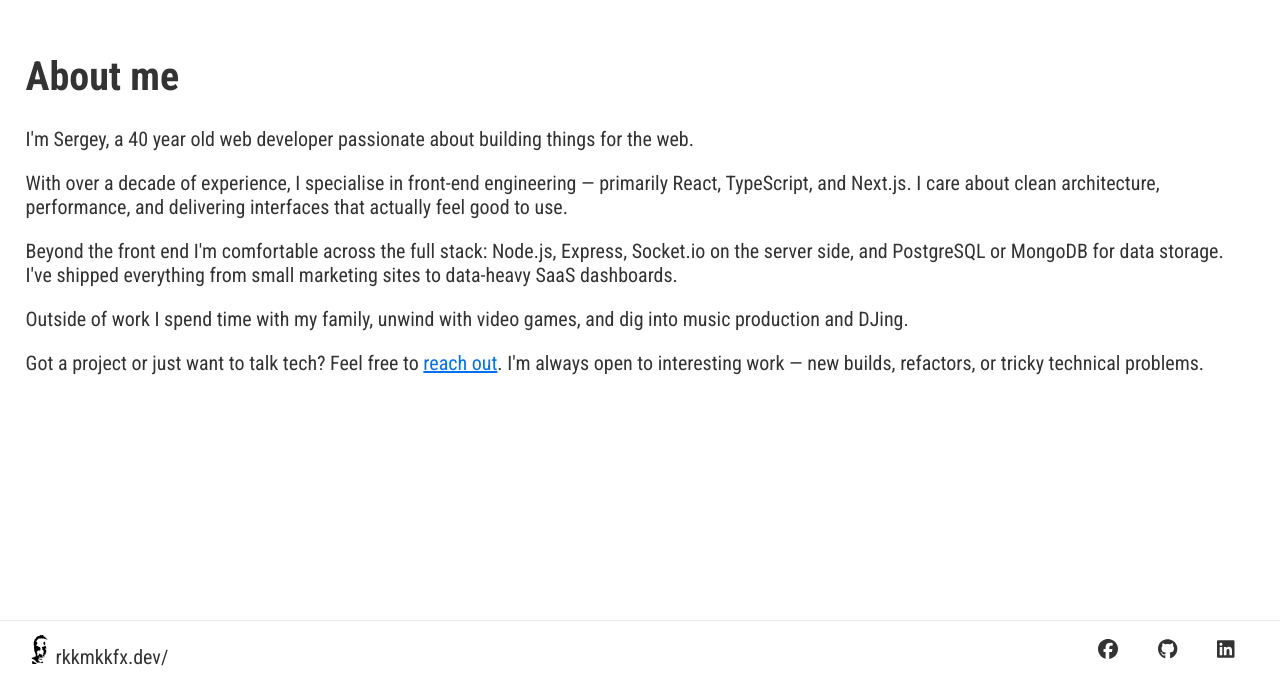
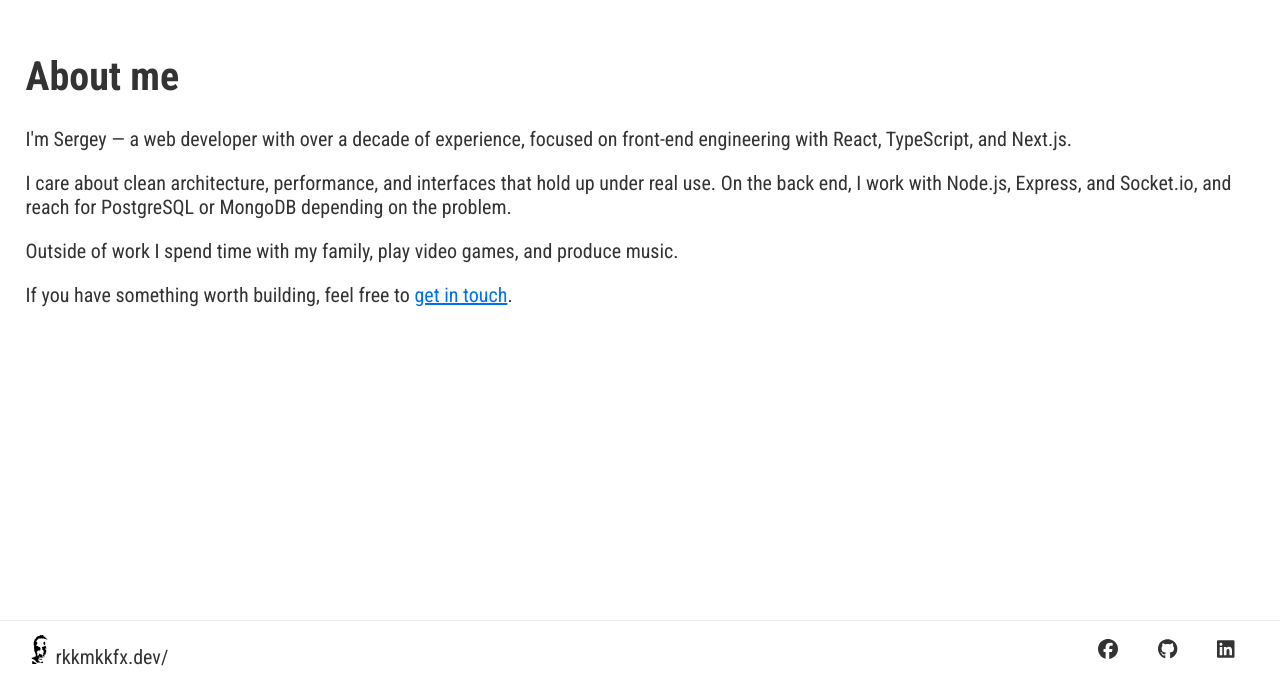
Before and after one commit to rkkmkkfx/rkkmkkfx.github.io, a Next.js app: page /about in a window 1280 px wide. Shown: the part 119-800 px from the top of the page. Built offline with nearby package versions, Linux system fonts and the light colour scheme.

Commit message:
content: rewrite about page with a more professional tone

```diff
--- a/app/about/page.tsx
+++ b/app/about/page.tsx
@@ -7,38 +7,27 @@ export const metadata: Metadata = {
   title: 'About Me | Sergey Baranov | Web Developer',
 };
 
-function calculateAge(birthday) { // birthday is a date
-  const ageDifMs = Date.now() - birthday;
-  const ageDate = new Date(ageDifMs); // miliseconds from epoch
-  return Math.abs(ageDate.getUTCFullYear() - 1970);
-}
 
 export default function AboutPage(): ReactElement {
   return (
     <>
       <h1>About me</h1>
       <p>
-        I'm Sergey, a {calculateAge(new Date(1985, 8, 14))} year old
-        web developer passionate about building things for the web.
+        I'm Sergey — a web developer with over a decade of experience,
+        focused on front-end engineering with React, TypeScript, and Next.js.
       </p>
       <p>
-        With over a decade of experience, I specialise in front-end engineering — primarily
-        React, TypeScript, and Next.js. I care about clean architecture, performance, and
-        delivering interfaces that actually feel good to use.
+        I care about clean architecture, performance, and interfaces that hold up under real use.
+        On the back end, I work with Node.js, Express, and Socket.io,
+        and reach for PostgreSQL or MongoDB depending on the problem.
       </p>
       <p>
-        Beyond the front end I'm comfortable across the full stack: Node.js, Express,
-        Socket.io on the server side, and PostgreSQL or MongoDB for data storage.
-        I've shipped everything from small marketing sites to data-heavy SaaS dashboards.
+        Outside of work I spend time with my family, play video games,
+        and produce music.
       </p>
       <p>
-        Outside of work I spend time with my family, unwind with video games,
-        and dig into music production and DJing.
-      </p>
-      <p>
-        Got a project or just want to talk tech? Feel free to{' '}
-        <a className={styles.link} href="mailto:hello@rkkmkkfx.dev">reach out</a>.
-        I'm always open to interesting work — new builds, refactors, or tricky technical problems.
+        If you have something worth building, feel free to{' '}
+        <a className={styles.link} href="mailto:hello@rkkmkkfx.dev">get in touch</a>.
       </p>
     </>
   );
```
